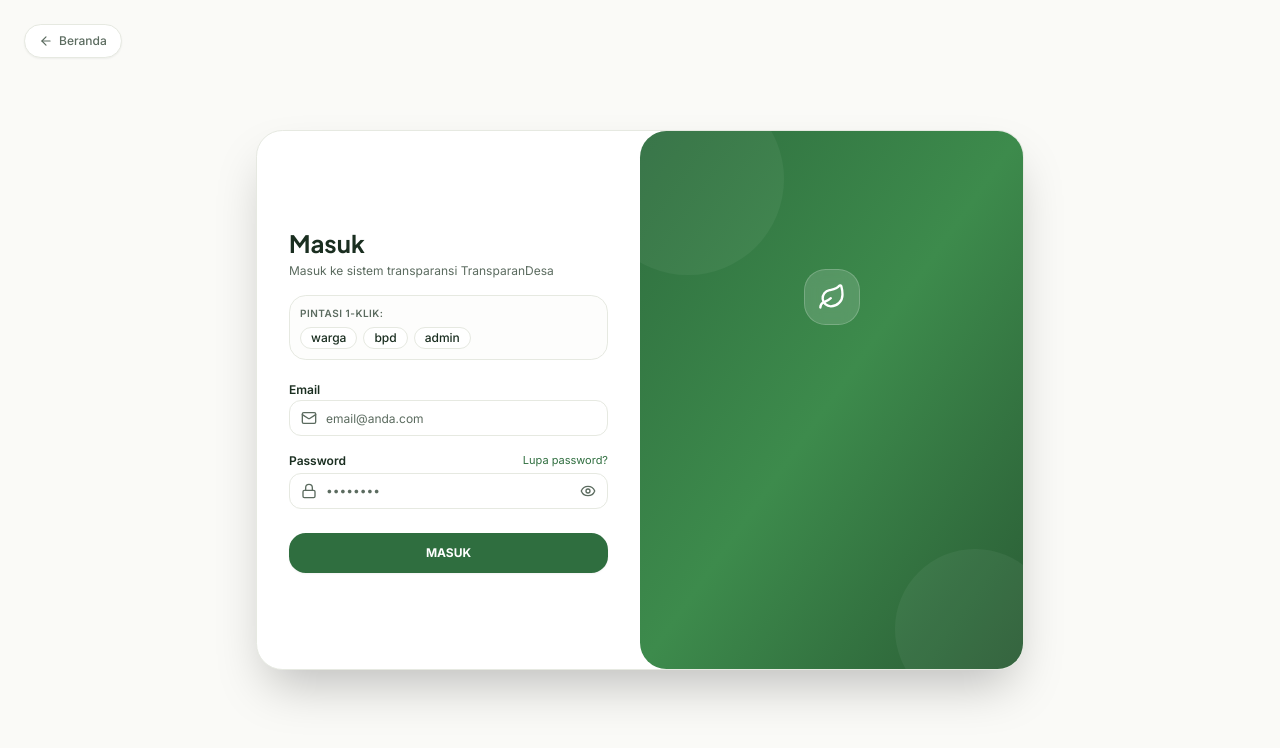
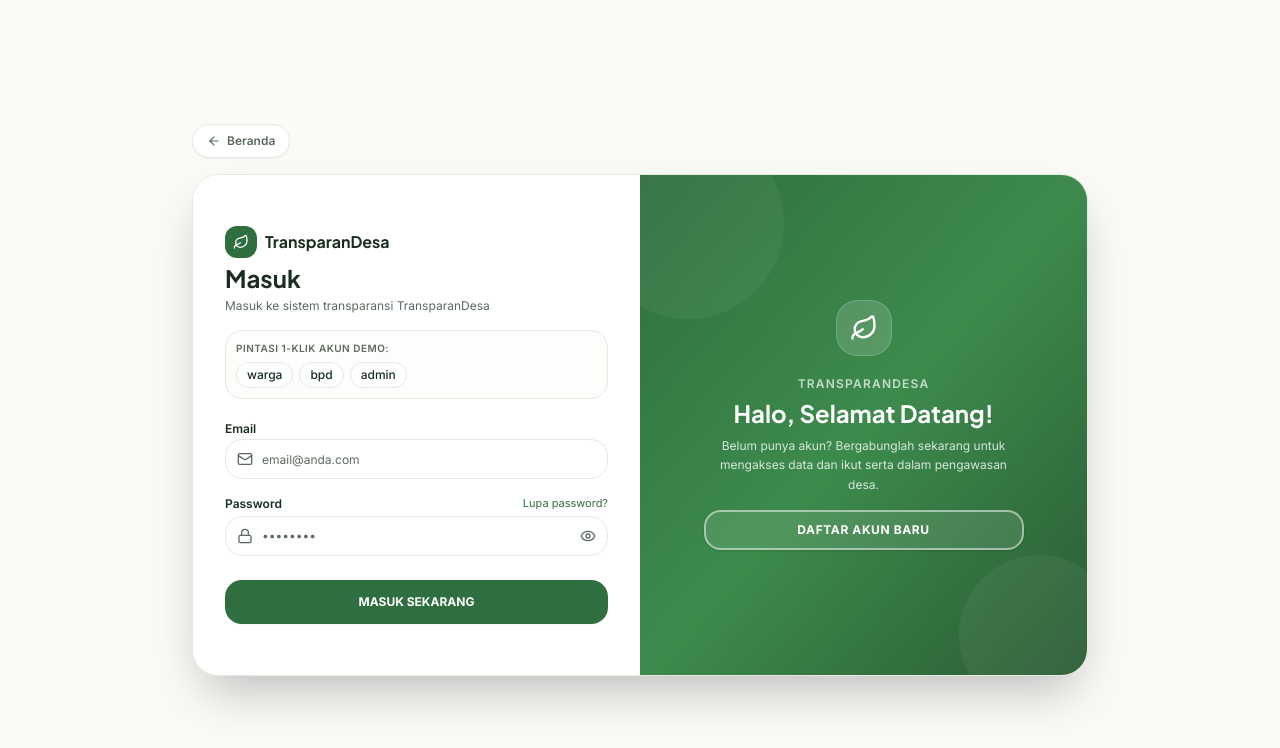
Before and after one commit to Aaihya/TransparanDesa, a Next.js app: page /auth in a window 1280 px wide. Shown: the top 748 px of the page. Built offline with nearby package versions, Linux system fonts and the light colour scheme.

Commit message:
fix: refactor auth page layout using flex-col on mobile and flex-row on desktop for 100% clean responsiveness

```diff
--- a/app/auth/page.tsx
+++ b/app/auth/page.tsx
@@ -29,32 +29,34 @@ export default function AuthPage() {
   }
 
   return (
-    <div className="min-h-dvh bg-surface flex items-center justify-center p-4 sm:p-6 relative">
-      {/* Back to home */}
+    <div className="min-h-dvh bg-surface flex flex-col items-center justify-center p-4 sm:p-6 relative">
+      {/* Back to home button */}
+      <div className="w-full max-w-4xl flex items-center justify-start mb-4">
         <Link
           href="/"
-        className="absolute top-4 left-4 sm:top-6 sm:left-6 inline-flex items-center gap-1.5 rounded-xl border border-border bg-card px-3.5 py-2 text-xs font-medium text-muted-foreground hover:text-foreground hover:bg-muted transition-colors shadow-xs z-30"
+          className="inline-flex items-center gap-1.5 rounded-xl border border-border bg-card px-3.5 py-2 text-xs font-semibold text-muted-foreground hover:text-foreground hover:bg-muted transition-colors shadow-xs"
         >
           <ArrowLeft className="size-3.5" />
           Beranda
         </Link>
+      </div>
 
       {/* Main Outer Container */}
-      <div className="w-full max-w-md md:max-w-3xl md:h-[540px] rounded-3xl border border-border bg-card shadow-2xl overflow-hidden relative mt-12 md:mt-0">
+      <div className="w-full max-w-4xl rounded-3xl border border-border bg-card shadow-2xl overflow-hidden flex flex-col md:flex-row">
 
-        {/* ==================== MOBILE VIEW (< md) ==================== */}
-        <div className="block md:hidden p-6 sm:p-8 space-y-6">
-          <div className="flex items-center justify-center gap-2 mb-2">
-            <div className="flex size-9 items-center justify-center rounded-xl bg-primary text-primary-foreground">
-              <Leaf className="size-5" />
+        {/* LEFT / MAIN COLUMN: FORM AREA */}
+        <div className="w-full md:w-1/2 p-6 sm:p-8 sm:py-10 flex flex-col justify-center bg-card">
+          {!isRegister ? (
+            /* LOGIN FORM */
+            <form onSubmit={handleLogin} className="space-y-4 max-w-sm mx-auto w-full">
+              <div className="flex items-center gap-2 mb-1">
+                <div className="flex size-8 items-center justify-center rounded-lg bg-primary text-primary-foreground">
+                  <Leaf className="size-4" />
                 </div>
-            <span className="font-heading font-bold text-foreground text-lg">TransparanDesa</span>
+                <span className="font-heading font-bold text-foreground text-base">TransparanDesa</span>
               </div>
 
-          {!isRegister ? (
-            /* MOBILE LOGIN FORM */
-            <form onSubmit={handleLogin} className="space-y-4">
-              <div className="text-center">
+              <div>
                 <h1 className="font-heading text-2xl font-bold text-foreground">Masuk</h1>
                 <p className="mt-1 text-xs text-muted-foreground">
                   Masuk ke sistem transparansi TransparanDesa
@@ -62,17 +64,17 @@ export default function AuthPage() {
               </div>
 
               {/* Quick demo accounts */}
-              <div className="rounded-xl border border-border bg-muted/40 p-3">
-                <p className="text-[10px] font-semibold uppercase tracking-wider text-muted-foreground mb-2 text-center">
+              <div className="rounded-xl border border-border bg-muted/40 p-2.5">
+                <p className="text-[10px] font-semibold uppercase tracking-wider text-muted-foreground mb-1.5">
                   Pintasi 1-Klik Akun Demo:
                 </p>
-                <div className="flex flex-wrap justify-center gap-1.5">
+                <div className="flex flex-wrap gap-1.5">
                   {['warga@demo.id', 'bpd@demo.id', 'admin@demo.id'].map((acc) => (
                     <button
                       key={acc}
                       type="button"
                       onClick={() => { setEmail(acc); setPassword('demo1234') }}
-                      className="rounded-full border border-border bg-card hover:bg-secondary hover:text-primary px-3 py-1 text-xs font-medium text-foreground transition-colors"
+                      className="rounded-full border border-border bg-card hover:bg-secondary hover:text-primary px-2.5 py-1 text-xs font-medium text-foreground transition-colors"
                     >
                       {acc.split('@')[0]}
                     </button>
@@ -81,7 +83,7 @@ export default function AuthPage() {
               </div>
 
               {/* Email Input */}
-              <div className="space-y-1.5">
+              <div className="space-y-1">
                 <label className="text-xs font-semibold text-foreground">Email</label>
                 <div className="relative">
                   <Mail className="absolute left-3 top-1/2 -translate-y-1/2 size-4 text-muted-foreground" />
@@ -97,7 +99,7 @@ export default function AuthPage() {
               </div>
 
               {/* Password Input */}
-              <div className="space-y-1.5">
+              <div className="space-y-1">
                 <div className="flex items-center justify-between">
                   <label className="text-xs font-semibold text-foreground">Password</label>
                   <button type="button" className="text-[11px] text-primary hover:underline">Lupa password?</button>
@@ -128,201 +130,17 @@ export default function AuthPage() {
               >
                 MASUK SEKARANG
               </button>
-
-              <div className="pt-3 border-t border-border text-center text-xs">
-                <span className="text-muted-foreground">Belum punya akun? </span>
-                <button
-                  type="button"
-                  onClick={() => setIsRegister(true)}
-                  className="font-bold text-primary hover:underline"
-                >
-                  Daftar Akun Baru
-                </button>
-              </div>
             </form>
           ) : (
-            /* MOBILE REGISTER FORM */
-            <form onSubmit={handleRegister} className="space-y-3.5">
-              <div className="text-center">
-                <h1 className="font-heading text-2xl font-bold text-foreground">Daftar Akun</h1>
-                <p className="mt-1 text-xs text-muted-foreground">
-                  Buat akun untuk ikut mengawasi dana desa
-                </p>
+            /* REGISTER FORM */
+            <form onSubmit={handleRegister} className="space-y-3 max-w-sm mx-auto w-full">
+              <div className="flex items-center gap-2 mb-1">
+                <div className="flex size-8 items-center justify-center rounded-lg bg-primary text-primary-foreground">
+                  <Leaf className="size-4" />
+                </div>
+                <span className="font-heading font-bold text-foreground text-base">TransparanDesa</span>
               </div>
 
-              {/* Nama */}
-              <div className="space-y-1">
-                <label className="text-xs font-semibold text-foreground">Nama Lengkap</label>
-                <div className="relative">
-                  <User className="absolute left-3 top-1/2 -translate-y-1/2 size-4 text-muted-foreground" />
-                  <input
-                    type="text"
-                    value={namaReg}
-                    onChange={(e) => setNamaReg(e.target.value)}
-                    placeholder="Nama Anda"
-                    required
-                    className="w-full h-10 rounded-xl border border-input bg-background pl-9 pr-3 text-xs placeholder:text-muted-foreground outline-none focus:border-primary focus:ring-2 focus:ring-primary/20"
-                  />
-                </div>
-              </div>
-
-              {/* Email */}
-              <div className="space-y-1">
-                <label className="text-xs font-semibold text-foreground">Email</label>
-                <div className="relative">
-                  <Mail className="absolute left-3 top-1/2 -translate-y-1/2 size-4 text-muted-foreground" />
-                  <input
-                    type="email"
-                    value={emailReg}
-                    onChange={(e) => setEmailReg(e.target.value)}
-                    placeholder="email@anda.com"
-                    required
-                    className="w-full h-10 rounded-xl border border-input bg-background pl-9 pr-3 text-xs placeholder:text-muted-foreground outline-none focus:border-primary focus:ring-2 focus:ring-primary/20"
-                  />
-                </div>
-              </div>
-
-              {/* No HP */}
-              <div className="space-y-1">
-                <label className="text-xs font-semibold text-foreground">No. WhatsApp <span className="text-muted-foreground font-normal">(opsional)</span></label>
-                <div className="relative">
-                  <Phone className="absolute left-3 top-1/2 -translate-y-1/2 size-4 text-muted-foreground" />
-                  <input
-                    type="tel"
-                    value={kontakReg}
-                    onChange={(e) => setKontakReg(e.target.value)}
-                    placeholder="0812xxxxxxx"
-                    className="w-full h-10 rounded-xl border border-input bg-background pl-9 pr-3 text-xs placeholder:text-muted-foreground outline-none focus:border-primary focus:ring-2 focus:ring-primary/20"
-                  />
-                </div>
-              </div>
-
-              {/* Password */}
-              <div className="space-y-1">
-                <label className="text-xs font-semibold text-foreground">Password</label>
-                <div className="relative">
-                  <Lock className="absolute left-3 top-1/2 -translate-y-1/2 size-4 text-muted-foreground" />
-                  <input
-                    type={showPw ? 'text' : 'password'}
-                    value={pwReg}
-                    onChange={(e) => setPwReg(e.target.value)}
-                    placeholder="Min. 8 karakter"
-                    required
-                    minLength={8}
-                    className="w-full h-10 rounded-xl border border-input bg-background pl-9 pr-10 text-xs placeholder:text-muted-foreground outline-none focus:border-primary focus:ring-2 focus:ring-primary/20"
-                  />
-                  <button type="button" onClick={() => setShowPw(!showPw)} className="absolute right-3 top-1/2 -translate-y-1/2 text-muted-foreground">
-                    {showPw ? <EyeOff className="size-4" /> : <Eye className="size-4" />}
-                  </button>
-                </div>
-              </div>
-
-              <button
-                type="submit"
-                className="w-full h-11 rounded-xl bg-primary text-primary-foreground hover:bg-primary/90 font-bold text-xs transition-all shadow-xs"
-              >
-                BUAT AKUN SEKARANG
-              </button>
-
-              <div className="pt-3 border-t border-border text-center text-xs">
-                <span className="text-muted-foreground">Sudah punya akun? </span>
-                <button
-                  type="button"
-                  onClick={() => setIsRegister(false)}
-                  className="font-bold text-primary hover:underline"
-                >
-                  Masuk Sekarang
-                </button>
-              </div>
-            </form>
-          )}
-        </div>
-
-        {/* --- DESKTOP VIEW (>= md) --- */}
-        <div className="hidden md:block h-full">
-          {/* LOGIN FORM CONTAINER (Fixed Left 50%) */}
-          <div className="absolute top-0 left-0 w-1/2 h-full p-8 flex flex-col justify-center">
-            <form onSubmit={handleLogin} className="space-y-4 max-w-sm mx-auto w-full">
-              <div>
-                <h1 className="font-heading text-2xl font-bold text-foreground">Masuk</h1>
-                <p className="mt-1 text-xs text-muted-foreground">
-                  Masuk ke sistem transparansi TransparanDesa
-                </p>
-              </div>
-
-              {/* Quick demo accounts */}
-              <div className="rounded-xl border border-border bg-muted/40 p-2.5">
-                <p className="text-[10px] font-semibold uppercase tracking-wider text-muted-foreground mb-1.5">
-                  Pintasi 1-Klik:
-                </p>
-                <div className="flex flex-wrap gap-1.5">
-                  {['warga@demo.id', 'bpd@demo.id', 'admin@demo.id'].map((acc) => (
-                    <button
-                      key={acc}
-                      type="button"
-                      onClick={() => { setEmail(acc); setPassword('demo1234') }}
-                      className="rounded-full border border-border bg-card hover:bg-secondary hover:text-primary px-2.5 py-0.5 text-xs font-medium text-foreground transition-colors"
-                    >
-                      {acc.split('@')[0]}
-                    </button>
-                  ))}
-                </div>
-              </div>
-
-              {/* Email Input */}
-              <div className="space-y-1">
-                <label className="text-xs font-semibold text-foreground">Email</label>
-                <div className="relative">
-                  <Mail className="absolute left-3 top-1/2 -translate-y-1/2 size-4 text-muted-foreground" />
-                  <input
-                    type="email"
-                    value={email}
-                    onChange={(e) => setEmail(e.target.value)}
-                    placeholder="email@anda.com"
-                    required
-                    className="w-full h-9 rounded-lg border border-input bg-background pl-9 pr-3 text-xs text-foreground placeholder:text-muted-foreground focus-visible:border-ring focus-visible:ring-3 focus-visible:ring-ring/50 outline-none transition-colors"
-                  />
-                </div>
-              </div>
-
-              {/* Password Input */}
-              <div className="space-y-1">
-                <div className="flex items-center justify-between">
-                  <label className="text-xs font-semibold text-foreground">Password</label>
-                  <button type="button" className="text-[11px] text-primary hover:underline">Lupa password?</button>
-                </div>
-                <div className="relative">
-                  <Lock className="absolute left-3 top-1/2 -translate-y-1/2 size-4 text-muted-foreground" />
-                  <input
-                    type={showPw ? 'text' : 'password'}
-                    value={password}
-                    onChange={(e) => setPassword(e.target.value)}
-                    placeholder="••••••••"
-                    required
-                    className="w-full h-9 rounded-lg border border-input bg-background pl-9 pr-10 text-xs text-foreground placeholder:text-muted-foreground focus-visible:border-ring focus-visible:ring-3 focus-visible:ring-ring/50 outline-none transition-colors"
-                  />
-                  <button
-                    type="button"
-                    onClick={() => setShowPw(!showPw)}
-                    className="absolute right-3 top-1/2 -translate-y-1/2 text-muted-foreground hover:text-foreground"
-                  >
-                    {showPw ? <EyeOff className="size-4" /> : <Eye className="size-4" />}
-                  </button>
-                </div>
-              </div>
-
-              <button
-                type="submit"
-                className="w-full h-10 rounded-xl bg-primary text-primary-foreground hover:bg-primary/90 font-bold text-xs transition-all shadow-xs mt-2"
-              >
-                MASUK
-              </button>
-            </form>
-          </div>
-
-          {/* REGISTER FORM CONTAINER (Fixed Right 50%) */}
-          <div className="absolute top-0 right-0 w-1/2 h-full p-8 flex flex-col justify-center">
-            <form onSubmit={handleRegister} className="space-y-3 max-w-sm mx-auto w-full">
               <div>
                 <h1 className="font-heading text-2xl font-bold text-foreground">Daftar Akun</h1>
                 <p className="mt-0.5 text-xs text-muted-foreground">
@@ -341,7 +159,7 @@ export default function AuthPage() {
                     onChange={(e) => setNamaReg(e.target.value)}
                     placeholder="Nama Anda"
                     required
-                    className="w-full h-9 rounded-lg border border-input bg-background pl-9 pr-3 text-xs placeholder:text-muted-foreground outline-none transition-colors"
+                    className="w-full h-9 rounded-xl border border-input bg-background pl-9 pr-3 text-xs text-foreground placeholder:text-muted-foreground outline-none focus:border-primary focus:ring-2 focus:ring-primary/20"
                   />
                 </div>
               </div>
@@ -357,7 +175,7 @@ export default function AuthPage() {
                     onChange={(e) => setEmailReg(e.target.value)}
                     placeholder="email@anda.com"
                     required
-                    className="w-full h-9 rounded-lg border border-input bg-background pl-9 pr-3 text-xs placeholder:text-muted-foreground outline-none transition-colors"
+                    className="w-full h-9 rounded-xl border border-input bg-background pl-9 pr-3 text-xs text-foreground placeholder:text-muted-foreground outline-none focus:border-primary focus:ring-2 focus:ring-primary/20"
                   />
                 </div>
               </div>
@@ -372,7 +190,7 @@ export default function AuthPage() {
                     value={kontakReg}
                     onChange={(e) => setKontakReg(e.target.value)}
                     placeholder="0812xxxxxxx"
-                    className="w-full h-9 rounded-lg border border-input bg-background pl-9 pr-3 text-xs placeholder:text-muted-foreground outline-none transition-colors"
+                    className="w-full h-9 rounded-xl border border-input bg-background pl-9 pr-3 text-xs text-foreground placeholder:text-muted-foreground outline-none focus:border-primary focus:ring-2 focus:ring-primary/20"
                   />
                 </div>
               </div>
@@ -389,7 +207,7 @@ export default function AuthPage() {
                     placeholder="Min. 8 karakter"
                     required
                     minLength={8}
-                    className="w-full h-9 rounded-lg border border-input bg-background pl-9 pr-10 text-xs placeholder:text-muted-foreground outline-none transition-colors"
+                    className="w-full h-9 rounded-xl border border-input bg-background pl-9 pr-10 text-xs text-foreground placeholder:text-muted-foreground outline-none focus:border-primary focus:ring-2 focus:ring-primary/20"
                   />
                   <button type="button" onClick={() => setShowPw(!showPw)} className="absolute right-3 top-1/2 -translate-y-1/2 text-muted-foreground">
                     {showPw ? <EyeOff className="size-4" /> : <Eye className="size-4" />}
@@ -401,36 +219,49 @@ export default function AuthPage() {
                 type="submit"
                 className="w-full h-10 rounded-xl bg-primary text-primary-foreground hover:bg-primary/90 font-bold text-xs transition-all shadow-xs mt-1"
               >
-                BUAT AKUN
+                BUAT AKUN SEKARANG
               </button>
             </form>
+          )}
         </div>
 
-          {/* SLIDING OVERLAY PANEL (DESKTOP ONLY) */}
-          <div
-            className={`absolute top-0 left-0 w-1/2 h-full z-20 transition-transform duration-700 ease-in-out overflow-hidden
-              bg-gradient-to-br from-primary via-[#3d8b4c] to-[#2a5c35] text-primary-foreground p-8 flex flex-col items-center justify-center text-center
-              ${isRegister ? 'translate-x-0 rounded-r-3xl' : 'translate-x-full rounded-l-3xl'}
-            `}
-          >
+        {/* RIGHT COLUMN: GREEN BANNER PANEL */}
+        <div className="w-full md:w-1/2 bg-gradient-to-br from-primary via-[#3d8b4c] to-[#2a5c35] text-primary-foreground p-8 sm:p-10 flex flex-col items-center justify-center text-center relative min-h-[260px] md:min-h-[500px]">
           {/* Decorative background elements */}
           <div className="absolute -top-12 -left-12 size-48 rounded-full bg-white/5 pointer-events-none" />
           <div className="absolute -bottom-10 -right-8 size-40 rounded-full bg-white/5 pointer-events-none" />
 
-            {/* Logo Mark */}
-            <div className="relative flex size-14 items-center justify-center rounded-2xl bg-white/15 backdrop-blur-sm border border-white/20 mb-6">
+          <div className="relative flex size-14 items-center justify-center rounded-2xl bg-white/15 backdrop-blur-sm border border-white/20 mb-5">
             <Leaf className="size-7 text-white" />
           </div>
 
-            {/* Overlay Content depending on mode */}
-            {isRegister ? (
-              <div className="space-y-5 max-w-xs animate-in fade-in zoom-in-95 duration-500">
+          {!isRegister ? (
+            <div className="space-y-4 max-w-xs">
               <div>
-                  <p className="text-xs font-semibold uppercase tracking-widest text-white/60 mb-2">TransparanDesa</p>
+                <p className="text-xs font-semibold uppercase tracking-widest text-white/70 mb-1.5">TransparanDesa</p>
+                <h2 className="font-heading text-2xl font-bold leading-tight text-white">
+                  Halo, Selamat Datang!
+                </h2>
+                <p className="mt-2 text-xs text-white/80 leading-relaxed">
+                  Belum punya akun? Bergabunglah sekarang untuk mengakses data dan ikut serta dalam pengawasan desa.
+                </p>
+              </div>
+              <button
+                type="button"
+                onClick={() => setIsRegister(true)}
+                className="w-full rounded-xl border-2 border-white/50 bg-white/10 hover:bg-white/25 px-6 py-2.5 text-xs font-bold text-white tracking-wider transition-all shadow-sm"
+              >
+                DAFTAR AKUN BARU
+              </button>
+            </div>
+          ) : (
+            <div className="space-y-4 max-w-xs">
+              <div>
+                <p className="text-xs font-semibold uppercase tracking-widest text-white/70 mb-1.5">TransparanDesa</p>
                 <h2 className="font-heading text-2xl font-bold leading-tight text-white">
                   Sudah Punya Akun?
                 </h2>
-                  <p className="mt-2.5 text-xs text-white/80 leading-relaxed">
+                <p className="mt-2 text-xs text-white/80 leading-relaxed">
                   Masuk dengan akun Anda dan lanjutkan memantau transparansi anggaran desa secara terbuka.
                 </p>
               </div>
@@ -439,30 +270,10 @@ export default function AuthPage() {
                 onClick={() => setIsRegister(false)}
                 className="w-full rounded-xl border-2 border-white/50 bg-white/10 hover:bg-white/25 px-6 py-2.5 text-xs font-bold text-white tracking-wider transition-all shadow-sm"
               >
-                  MASUK SEKARANG
-                </button>
-              </div>
-            ) : (
-              <div className="space-y-5 max-w-xs animate-in fade-in zoom-in-95 duration-500">
-                <div>
-                  <p className="text-xs font-semibold uppercase tracking-widest text-white/60 mb-2">TransparanDesa</p>
-                  <h2 className="font-heading text-2xl font-bold leading-tight text-white">
-                    Halo, Selamat Datang!
-                  </h2>
-                  <p className="mt-2.5 text-xs text-white/80 leading-relaxed">
-                    Belum punya akun? Bergabunglah sekarang untuk mengakses data dan ikut serta dalam pengawasan desa.
-                  </p>
-                </div>
-                <button
-                  type="button"
-                  onClick={() => setIsRegister(true)}
-                  className="w-full rounded-xl border-2 border-white/50 bg-white/10 hover:bg-white/25 px-6 py-2.5 text-xs font-bold text-white tracking-wider transition-all shadow-sm"
-                >
-                  DAFTAR AKUN
+                MASUK KE AKUN
               </button>
             </div>
           )}
-          </div>
         </div>
 
       </div>
```
Lines whose indentation alone changed are shown as unchanged.
